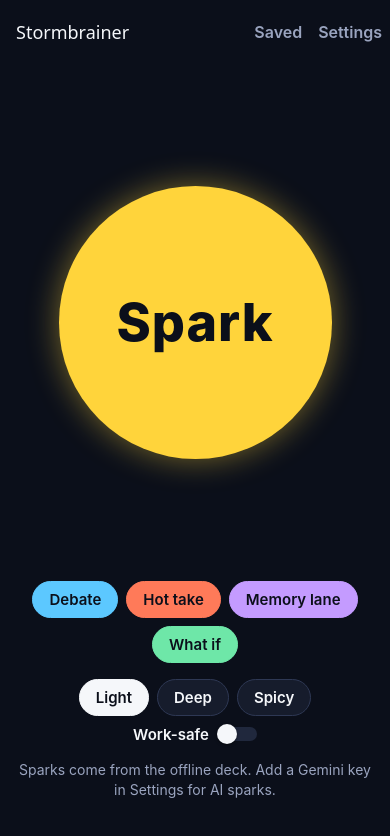
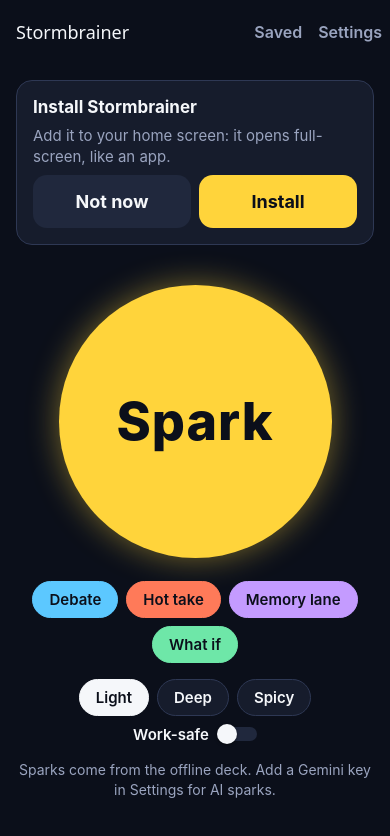
Before and after one commit to Se7enBit/stormbrainer, an Expo app drawn with the web renderer of React Native: screen / in a window 390 px wide. Built offline with nearby package versions, Linux system fonts and the light colour scheme; Expo Router itself is replaced by a stand-in of ours; some packages are replaced by stand-ins of ours.

Commit message:
feat: Install banner on the web preview
- Home shows "Install Stormbrainer" until installed or dismissed
  (Not now is remembered)
- Install opens the browser's own prompt where it offers one; an
  inline script keeps an early offer for the button
- elsewhere (e.g. iPhone Safari) it shows the steps instead
- hidden in the native app

```diff
--- a/app/index.tsx
+++ b/app/index.tsx
@@ -4,6 +4,7 @@ import { BackHandler, StyleSheet, View } from 'react-native';
 import { SafeAreaView } from 'react-native-safe-area-context';
 
 import { sparkHaptic } from '../src/device/haptics';
+import { useInstall } from '../src/device/install';
 import { KeepAwake } from '../src/device/KeepAwake';
 import { isSaved } from '../src/sparks/saved';
 import { useSavedStore } from '../src/store/savedStore';
@@ -11,6 +12,7 @@ import { useSettingsStore } from '../src/store/settingsStore';
 import { useSparkStore } from '../src/store/sparkStore';
 import { ChipsStrip } from '../src/ui/ChipsStrip';
 import { ContextBox } from '../src/ui/ContextBox';
+import { InstallBanner } from '../src/ui/InstallBanner';
 import { SourceStatus } from '../src/ui/SourceStatus';
 import { SparkButton } from '../src/ui/SparkButton';
 import { SparkCard } from '../src/ui/SparkCard';
@@ -42,6 +44,11 @@ export default function Home() {
 
   // With a key, fetch AI sparks as soon as Home shows (and when settings change), so the
   // first tap is already an AI card instead of a deck card while Gemini thinks.
+  const install = useInstall();
+  const installDismissed = useSettingsStore((s) => s.installDismissed);
+  const settingsLoaded = useSettingsStore((s) => s.hydrated);
+  const dismissInstall = useSettingsStore((s) => s.dismissInstall);
+
   const showingHome = current === null;
   useEffect(() => {
     if (hasKey && showingHome) prefetch();
@@ -83,6 +90,14 @@ export default function Home() {
   return (
     <SafeAreaView style={styles.screen} edges={['bottom', 'left', 'right']}>
       <Stack.Screen options={{ headerShown: true }} />
+      {settingsLoaded && !install.installed && !installDismissed && (
+        <InstallBanner
+          canPrompt={install.canPrompt}
+          ios={install.ios}
+          onInstall={install.prompt}
+          onDismiss={dismissInstall}
+        />
+      )}
       <View style={styles.center}>
         <SparkButton onPress={spark} loading={loading} />
       </View>
--- /dev/null
+++ b/src/device/install.ts
@@ -0,0 +1,104 @@
+import { useSyncExternalStore } from 'react';
+import { Platform } from 'react-native';
+
+/** The browser's install prompt event (Chrome/Edge); not in the DOM typings. */
+interface InstallPromptEvent extends Event {
+  prompt: () => Promise<void>;
+  userChoice: Promise<{ outcome: 'accepted' | 'dismissed' }>;
+}
+
+/** The bits of `window` this needs, so tests can pass a fake. */
+export interface InstallWindow {
+  addEventListener: (type: string, listener: (event: Event) => void) => void;
+  matchMedia?: (query: string) => { matches: boolean };
+  navigator?: { standalone?: boolean; userAgent?: string };
+  /** Caught by the inline script in public/index.html before the app loaded. */
+  __installPrompt?: Event;
+}
+
+export interface InstallState {
+  /** Running as an installed app already (or just installed). */
+  installed: boolean;
+  /** The browser offered its own install prompt. */
+  canPrompt: boolean;
+  /** iPhone/iPad Safari: no prompt, the steps differ. */
+  ios: boolean;
+}
+
+export type InstallOutcome = 'accepted' | 'dismissed' | 'unavailable';
+
+/**
+ * Tracks whether the web app can be installed. The browser fires `beforeinstallprompt`
+ * early, so this must be created at startup, not when the banner mounts.
+ */
+export function createInstallController(win: InstallWindow) {
+  let deferred: InstallPromptEvent | null = null;
+  const listeners = new Set<() => void>();
+  const standalone =
+    Boolean(win.matchMedia?.('(display-mode: standalone)').matches) ||
+    win.navigator?.standalone === true;
+  let state: InstallState = {
+    installed: standalone,
+    canPrompt: false,
+    ios: /iphone|ipad|ipod/i.test(win.navigator?.userAgent ?? ''),
+  };
+
+  const update = (next: Partial<InstallState>) => {
+    state = { ...state, ...next };
+    listeners.forEach((listener) => listener());
+  };
+
+  if (win.__installPrompt && !standalone) {
+    deferred = win.__installPrompt as InstallPromptEvent;
+    state = { ...state, canPrompt: true };
+  }
+
+  win.addEventListener('beforeinstallprompt', (event) => {
+    event.preventDefault(); // Show our own button instead of the mini-infobar.
+    deferred = event as InstallPromptEvent;
+    update({ canPrompt: true });
+  });
+  win.addEventListener('appinstalled', () => {
+    deferred = null;
+    update({ installed: true, canPrompt: false });
+  });
+
+  return {
+    getState: () => state,
+    subscribe: (listener: () => void) => {
+      listeners.add(listener);
+      return () => listeners.delete(listener);
+    },
+    /** Opens the browser's install prompt if it offered one. */
+    async prompt(): Promise<InstallOutcome> {
+      if (!deferred) return 'unavailable';
+      const event = deferred;
+      deferred = null; // A prompt event can only be used once.
+      update({ canPrompt: false });
+      await event.prompt();
+      const { outcome } = await event.userChoice;
+      if (outcome === 'accepted') update({ installed: true });
+      return outcome;
+    },
+  };
+}
+
+type InstallController = ReturnType<typeof createInstallController>;
+
+const NOT_WEB: InstallState = { installed: true, canPrompt: false, ios: false };
+
+/** Web only: created at import, so the early browser event is not missed. */
+const controller: InstallController | null =
+  Platform.OS === 'web' && typeof window !== 'undefined'
+    ? createInstallController(window as unknown as InstallWindow)
+    : null;
+
+const noop = () => () => {};
+
+export function useInstall(): InstallState & { prompt: () => Promise<InstallOutcome> } {
+  const state = useSyncExternalStore(
+    controller?.subscribe ?? noop,
+    controller?.getState ?? (() => NOT_WEB),
+  );
+  return { ...state, prompt: controller?.prompt ?? (async () => 'unavailable') };
+}
--- a/src/store/settingsStore.ts
+++ b/src/store/settingsStore.ts
@@ -7,6 +7,7 @@ import { configureAi, currentProvider } from './ai';
 
 const MODEL_KEY = 'stormbrainer.model';
 const WORK_SAFE_KEY = 'stormbrainer.workSafeDefault';
+const INSTALL_DISMISSED_KEY = 'stormbrainer.installDismissed';
 
 /** Problems only fixable in Settings. */
 const NEEDS_SETTINGS: readonly AiErrorKind[] = ['invalidKey', 'modelNotFound'];
@@ -30,6 +31,9 @@ interface SettingsState {
   model: string;
   /** Work-safe toggle position at startup. */
   workSafeDefault: boolean;
+  /** "Not now" on the install banner (web). */
+  installDismissed: boolean;
+  dismissInstall: () => void;
   load: () => Promise<void>;
   /** Save a pasted key, then test it. */
   saveKey: (apiKey: string) => Promise<void>;
@@ -50,12 +54,14 @@ export const useSettingsStore = create<SettingsState>()((set, get) => ({
   lastProblem: null,
   model: '',
   workSafeDefault: false,
+  installDismissed: false,
 
   load: async () => {
-    const [apiKey, model, workSafe] = await Promise.all([
+    const [apiKey, model, workSafe, installDismissed] = await Promise.all([
       loadApiKey(),
       getString(MODEL_KEY),
       getString(WORK_SAFE_KEY),
+      getString(INSTALL_DISMISSED_KEY),
     ]);
     configureAi(apiKey, model ?? '');
     set({
@@ -64,6 +70,7 @@ export const useSettingsStore = create<SettingsState>()((set, get) => ({
       keyStatus: apiKey ? 'saved' : 'none',
       model: model ?? '',
       workSafeDefault: workSafe === 'true',
+      installDismissed: installDismissed === 'true',
     });
   },
 
@@ -109,6 +116,11 @@ export const useSettingsStore = create<SettingsState>()((set, get) => ({
     set({ model, keyStatus: apiKey ? 'saved' : 'none', keyDetail: null, lastProblem: null });
   },
 
+  dismissInstall: () => {
+    set({ installDismissed: true });
+    setString(INSTALL_DISMISSED_KEY, 'true').catch(() => {});
+  },
+
   setWorkSafeDefault: async (workSafe) => {
     set({ workSafeDefault: workSafe });
     await setString(WORK_SAFE_KEY, String(workSafe));
--- a/src/strings.ts
+++ b/src/strings.ts
@@ -68,6 +68,14 @@ export const strings = {
     blocked: 'Gemini returned no usable sparks. Trying again shortly.',
     badResponse: 'Gemini sent an unexpected answer. Trying again shortly.',
   } satisfies Record<AiErrorKind, string>,
+  install: {
+    title: 'Install Stormbrainer',
+    body: 'Add it to your home screen: it opens full-screen, like an app.',
+    button: 'Install',
+    dismiss: 'Not now',
+    stepsOther: 'Open the browser menu (⋮) and tap "Install app" or "Add to Home screen".',
+    stepsIos: 'Tap the Share button, then "Add to Home Screen".',
+  },
   saved: {
     title: 'Saved',
     empty: 'Nothing saved yet. Tap ☆ on a card to keep it here.',
--- /dev/null
+++ b/src/ui/InstallBanner.tsx
@@ -0,0 +1,69 @@
+import { useState } from 'react';
+import { StyleSheet, Text, View } from 'react-native';
+
+import type { InstallOutcome } from '../device/install';
+import { strings } from '../strings';
+import { Button } from './Button';
+import { colors, spacing } from './theme';
+
+interface Props {
+  canPrompt: boolean;
+  ios: boolean;
+  onInstall: () => Promise<InstallOutcome>;
+  onDismiss: () => void;
+}
+
+/** "Install Stormbrainer" on the web: the browser's prompt where it offers one, else the steps. */
+export function InstallBanner({ canPrompt, ios, onInstall, onDismiss }: Props) {
+  const [showSteps, setShowSteps] = useState(false);
+
+  const install = async () => {
+    const outcome = canPrompt ? await onInstall() : 'unavailable';
+    if (outcome === 'unavailable') setShowSteps(true);
+  };
+
+  return (
+    <View style={styles.banner} accessibilityLabel={strings.install.title}>
+      <Text style={styles.title}>{strings.install.title}</Text>
+      <Text style={styles.text}>
+        {showSteps
+          ? ios
+            ? strings.install.stepsIos
+            : strings.install.stepsOther
+          : strings.install.body}
+      </Text>
+      <View style={styles.row}>
+        <Button label={strings.install.dismiss} onPress={onDismiss} grow />
+        {!showSteps && (
+          <Button label={strings.install.button} onPress={() => void install()} primary grow />
+        )}
+      </View>
+    </View>
+  );
+}
+
+const styles = StyleSheet.create({
+  banner: {
+    gap: spacing.sm,
+    margin: spacing.md,
+    padding: spacing.md,
+    borderRadius: 16,
+    borderWidth: 1,
+    borderColor: colors.border,
+    backgroundColor: colors.surface,
+  },
+  title: {
+    color: colors.text,
+    fontSize: 17,
+    fontWeight: '700',
+  },
+  text: {
+    color: colors.textMuted,
+    fontSize: 15,
+    lineHeight: 21,
+  },
+  row: {
+    flexDirection: 'row',
+    gap: spacing.sm,
+  },
+});
```
Also changed, not shown: STATUS.md (+1 -0 lines), public/index.html (+7 -0 lines), src/device/install.test.ts (added, +83 -0 lines), src/ui/InstallBanner.test.tsx (added, +41 -0 lines).
